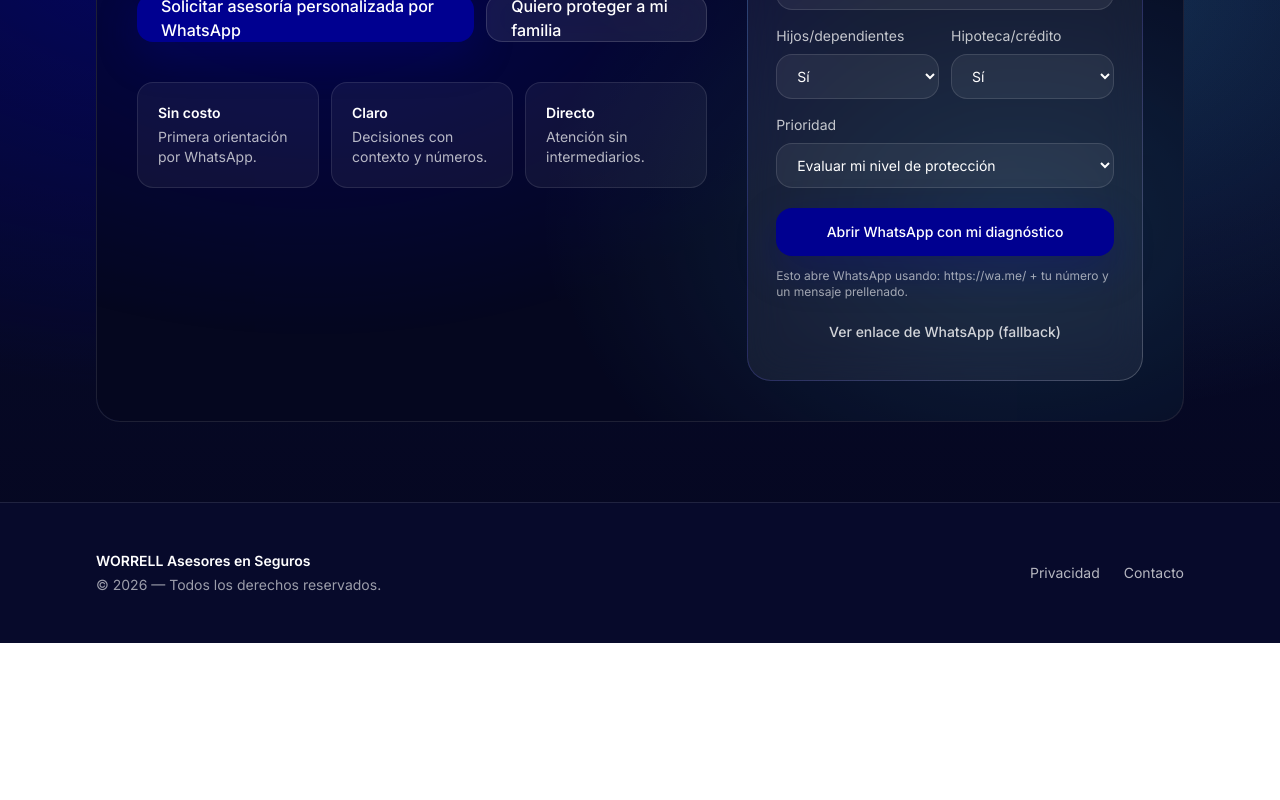
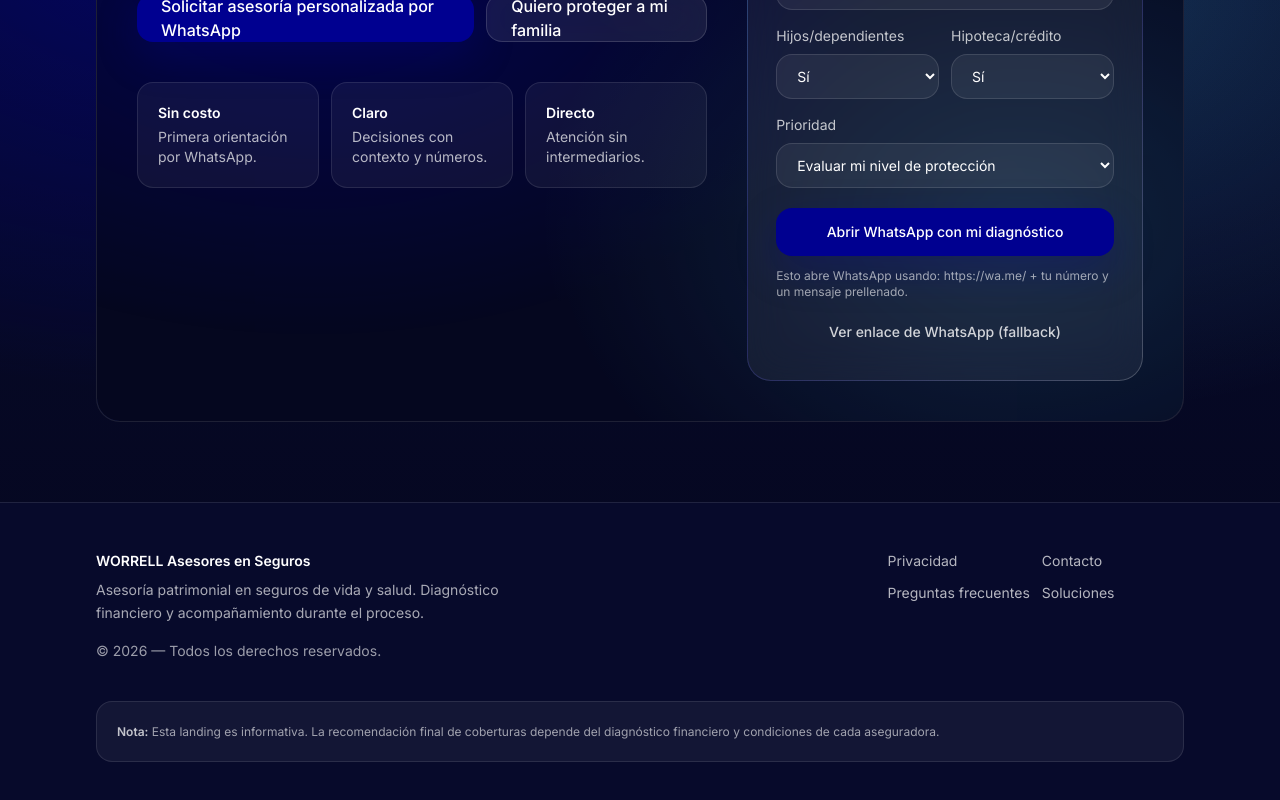
Before and after one commit to lulabtechnology/worrell, a Next.js app: page / in a window 1280 px wide. Shown: the part 5688-6488 px from the top of the page. Before the commit the page ends 6331 px from the top, so only its background shows below. Built offline with nearby package versions, Linux system fonts and the light colour scheme; a web font is replaced by a local one.

Commit message:
Update Footer.tsx

```diff
--- a/src/components/layout/Footer.tsx
+++ b/src/components/layout/Footer.tsx
@@ -8,22 +8,36 @@ export function Footer() {
   return (
     <footer className="border-t border-white/10 bg-[#070A2B] py-12">
       <Container>
-        <div className="flex flex-col gap-6 sm:flex-row sm:items-center sm:justify-between">
-          <div>
+        <div className="grid gap-10 md:grid-cols-12 md:items-start">
+          <div className="md:col-span-6">
             <div className="text-sm font-semibold text-white">{BRAND.name}</div>
-            <div className="mt-1 text-sm text-white/60">
-              © {year} — Todos los derechos reservados.
-            </div>
+            <p className="mt-2 max-w-md text-sm leading-relaxed text-white/65">
+              Asesoría patrimonial en seguros de vida y salud. Diagnóstico financiero y acompañamiento durante el proceso.
+            </p>
+            <div className="mt-4 text-sm text-white/60">© {year} — Todos los derechos reservados.</div>
           </div>
 
-          <div className="flex items-center gap-6 text-sm text-white/70">
+          <div className="md:col-span-6 md:flex md:justify-end">
+            <div className="grid gap-3 text-sm text-white/70 sm:grid-cols-2">
               <Link href="/privacidad" className="hover:text-white transition">
                 Privacidad
               </Link>
               <a href="#contacto" className="hover:text-white transition">
                 Contacto
               </a>
+              <a href="#faq" className="hover:text-white transition">
+                Preguntas frecuentes
+              </a>
+              <a href="#soluciones" className="hover:text-white transition">
+                Soluciones
+              </a>
             </div>
+          </div>
+        </div>
+
+        <div className="mt-10 rounded-2xl border border-white/10 bg-white/5 p-5 text-xs leading-relaxed text-white/60">
+          <span className="font-semibold text-white/75">Nota:</span> Esta landing es informativa. La recomendación final
+          de coberturas depende del diagnóstico financiero y condiciones de cada aseguradora.
         </div>
       </Container>
     </footer>
```
Lines whose indentation alone changed are shown as unchanged.
